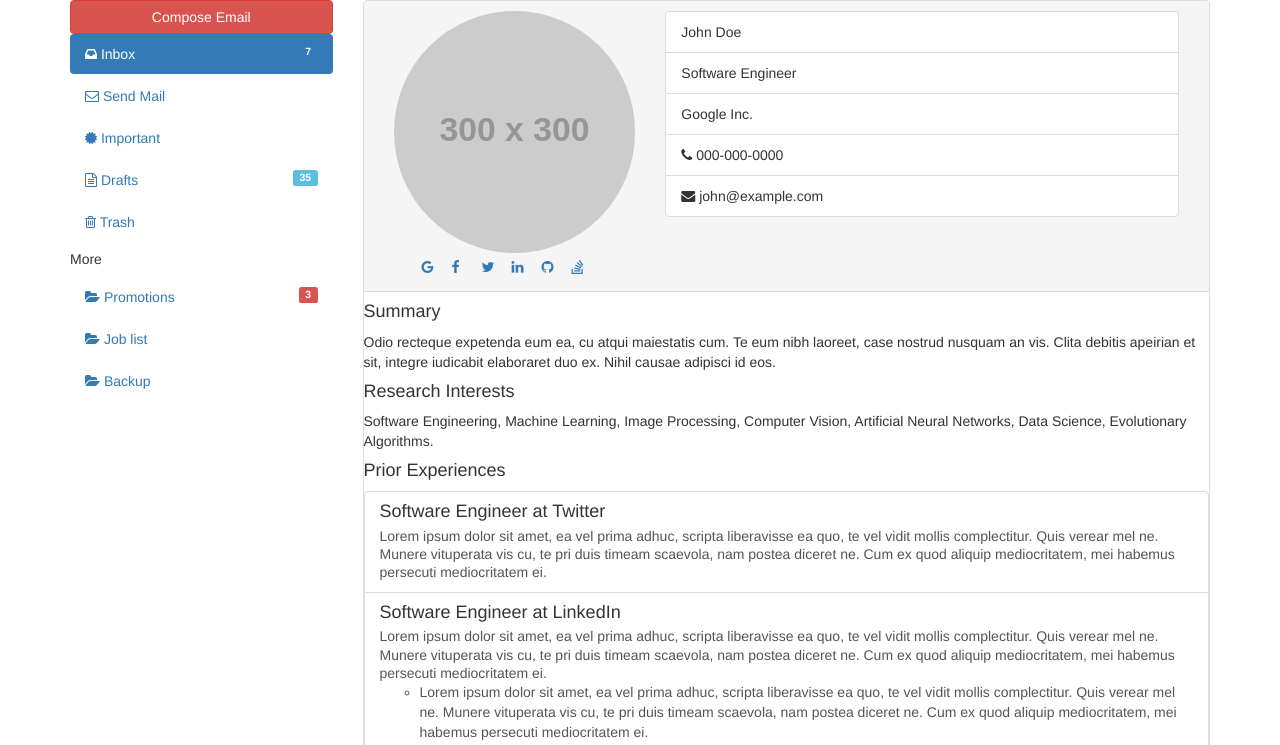
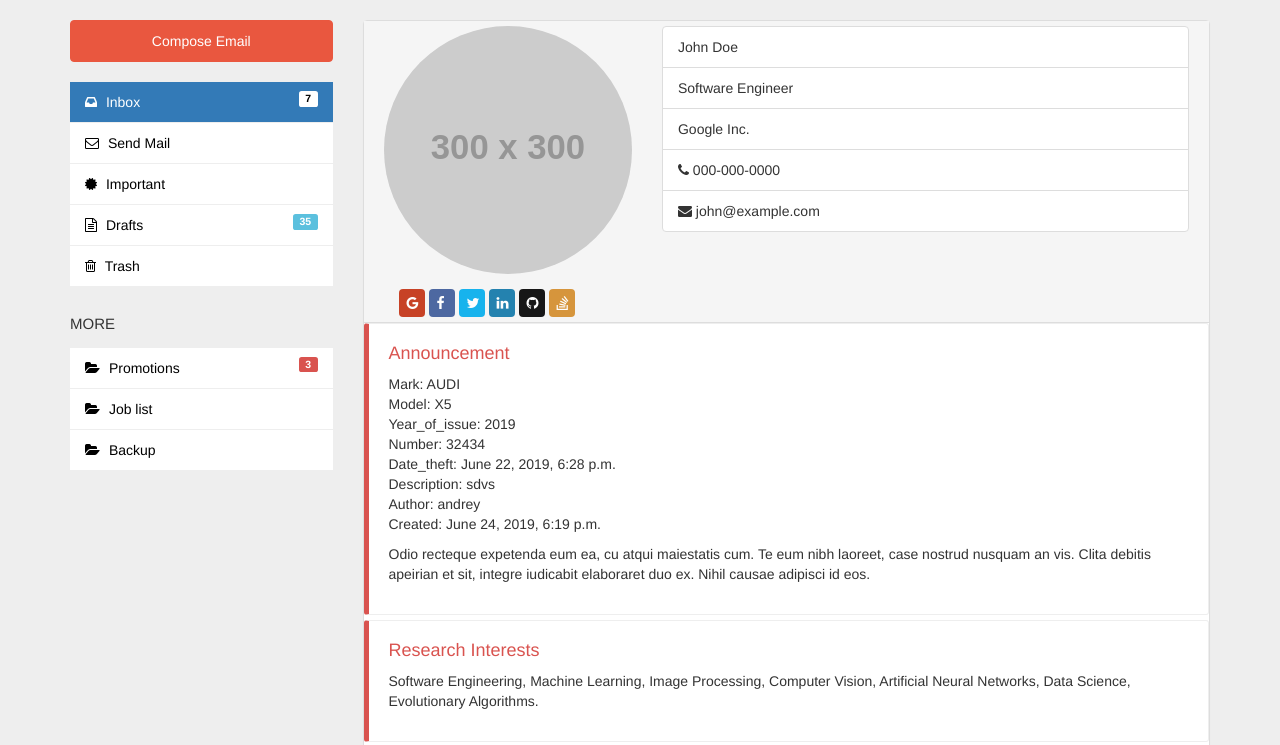
Before and after one commit to shiryaev1/Theft-Car, a Django app: page /users/profile/2/ in a window 1280 px wide. Shown: the top 745 px of the page. Run offline with Django 3.2, Linux system fonts and the light colour scheme; data comes from the database, SQL or seed files in the repository; both versions use the stored data as it was after the commit; grey boxes labelled with a size stand in for pictures from a placeholder-image service; some libraries are stand-ins or nearby versions.

Commit message:
create second part user_page

```diff
--- a/announcement/urls.py
+++ b/announcement/urls.py
@@ -6,6 +6,6 @@ app_name = 'announcement'
 urlpatterns = [
     path('create/', AnnouncementCreate.as_view(),
          name='announcement_create_url'),
-    path('user-page/', user_page, name='user-page'),
+    # path('user-page/', user_page, name='user-page'),
     path('', announcement_list, name='announcement-list')
 ]
--- a/templates/announcement/announcement_list.html
+++ b/templates/announcement/announcement_list.html
@@ -15,7 +15,7 @@
         {{ announcement.number }}<br>
         {{ announcement.date_theft }}<br>
         {{ announcement.description }}<br>
-        {{ announcement.author }}<br>
+        <a href="{% url 'use:view_profile' %}">{{ announcement.author }}<br></a>
         {{ announcement.created }}<br>
 
     {% endfor %}
--- a/templates/users/user_page.html
+++ b/templates/users/user_page.html
@@ -4,7 +4,7 @@
 <script src="//code.jquery.com/jquery-1.11.1.min.js"></script>
 <!------ Include the above in your HEAD tag ---------->
 
-<link rel = "stylesheet" href="{% static '/css/my_profile.css' %}">
+<link rel = "stylesheet" href="{% static '/css/profile.css' %}">
 
 
 <!-- nav bar -->
@@ -106,20 +106,27 @@
                      </div>
                   </div>
                </div>
+                {% for announcement in announcements %}
                <div class="bs-callout bs-callout-danger">
-                  <h4>Summary</h4>
+                  <h4>Announcement</h4>
                   <p>
-                     {% for announcement in announcements %}
 
-                         {{ announcement.color }}
-                         {{ announcement.mark }}<br>
-                      {% endfor %}
+                       Mark: {{ announcement.mark }}<br>
+                       Model: {{ announcement.model }}<br>
+                       Year_of_issue: {{ announcement.year_of_issue }}<br>
+                       Number: {{ announcement.number }}<br>
+                       Date_theft: {{ announcement.date_theft }}<br>
+                       Description: {{ announcement.description }}<br>
+                       Author: {{ announcement.author }}<br>
+                       Created: {{ announcement.created }}<br>
                   </p>
                   <p>
                      Odio recteque expetenda eum ea, cu atqui maiestatis cum. Te eum nibh laoreet, case nostrud nusquam an vis.
                      Clita debitis apeirian et sit, integre iudicabit elaboraret duo ex. Nihil causae adipisci id eos.
                   </p>
                </div>
+              {% endfor %}
+
                <div class="bs-callout bs-callout-danger">
                   <h4>Research Interests</h4>
                   <p>
--- a/users/views.py
+++ b/users/views.py
@@ -46,7 +46,7 @@ def view_profile(request, pk=None):
     users = None
     if pk:
         if int(pk) == request.user.id:
-            return redirect('accounts:view_profile')
+            return redirect('use:view_profile')
         user = User.objects.get(pk=pk)
         user_post = Announcement.objects.filter(author_id=int(pk)).order_by('-created')
         last_minute = datetime.now(tz=timezone.utc) - timedelta(1)
@@ -61,7 +61,7 @@ def view_profile(request, pk=None):
 
     args = {
         'user': user,
-        'post': user_post,
+        'announcements': user_post,
         'post_last': results,
         'users': users,
 
```
Also changed, not shown: announcement/views.py (+7 -4 lines), db.sqlite3.
